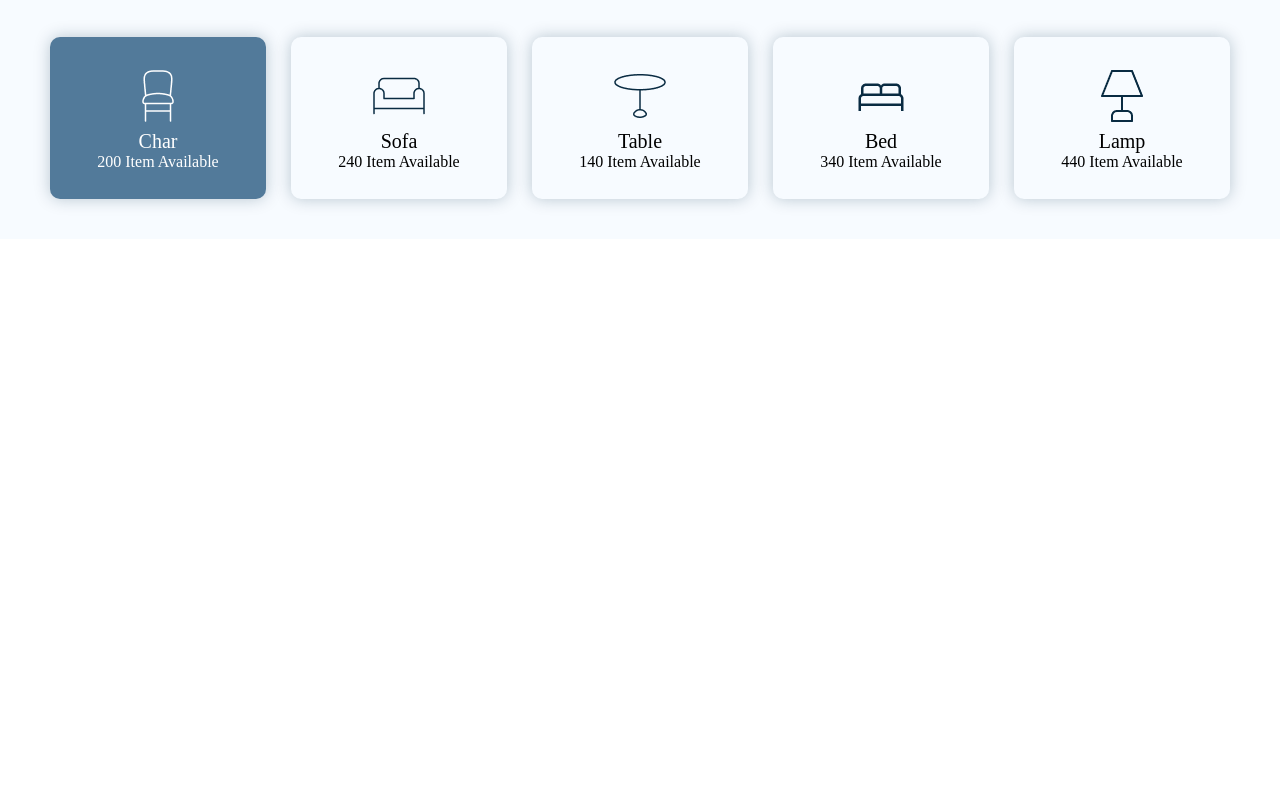
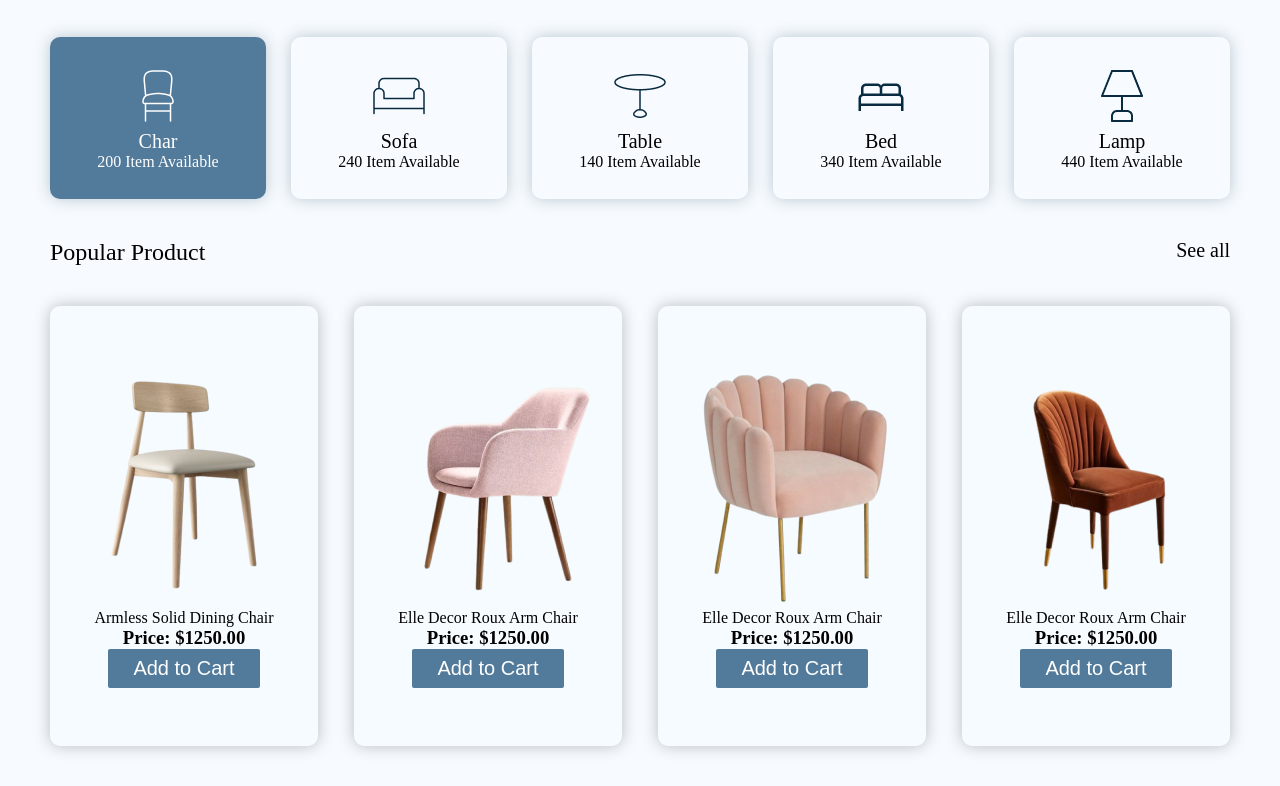
Before and after one commit to shihab103/Furniture-site, a plain HTML site: page index.html in a window 1280 px wide. Shown: the part 766-1552 px from the top of the page. Before the commit the page ends 1005 px from the top, so only its background shows below. Drawn offline with Linux system fonts and the light colour scheme; a web font is replaced by a local one.

Commit message:
populer section

```diff
--- a/index.html
+++ b/index.html
@@ -6,6 +6,7 @@
     <title>Furniture site</title>
     <!-- link css -->
      <link rel="stylesheet" href="style.css">
+     <link rel="stylesheet" href="popular_section.css">
      <!-- google font -->
      <link rel="preconnect" href="https://fonts.googleapis.com">
      <link rel="preconnect" href="https://fonts.gstatic.com" crossorigin>
@@ -94,5 +95,41 @@
         </div>
     </section>
 
+    <!-- popular section -->
+
+    <section>
+        <div class="popular-section mx-width">
+            <div id="popular">
+                <h2>Popular Product</h2>
+                <h3>See all</h3>
+            </div>
+            <div class="popular">
+                <div>
+                    <img src="assets/Chair 1 1.png" alt="">
+                    <p>Armless Solid Dining Chair</p>
+                    <h3>Price: $1250.00</h3>
+                    <button>Add to Cart</button>
+                </div>
+                <div>
+                    <img src="assets/Chair 2 1.png" alt="">
+                    <p>Elle Decor Roux Arm Chair</p>
+                    <h3>Price: $1250.00</h3>
+                    <button>Add to Cart</button>
+                </div>
+                <div>
+                    <img src="assets/1.png" alt="">
+                    <p>Elle Decor Roux Arm Chair</p>
+                    <h3>Price: $1250.00</h3>
+                    <button>Add to Cart</button>
+                </div>
+                <div>
+                    <img src="assets/2.png" alt="">
+                    <p>Elle Decor Roux Arm Chair</p>
+                    <h3>Price: $1250.00</h3>
+                    <button>Add to Cart</button>
+                </div>
+            </div>
+        </div>
+    </section>
 </body>
 </html>
--- /dev/null
+++ b/popular_section.css
@@ -0,0 +1,42 @@
+.popular-section{
+    margin: 0 auto;
+    background: rgb(247, 251, 255);
+    padding: 0 50px;
+    padding-bottom: 40px;
+}
+.popular button{
+    border-radius: 2px;
+    color: #fff;
+    background: rgb(82, 122, 154);
+    font-size: 20px;
+    font-weight: 400;
+    border: none;
+    padding: 8px 25px;
+    cursor: pointer;
+}
+.popular{
+    display: grid;
+    grid-template-columns: repeat(4,1fr);
+    gap: 36px;
+}
+#popular{
+    display: flex;
+    justify-content: space-between;
+    margin-bottom: 40px
+}
+#popular>h2{
+    font-size: 24px;
+    font-weight: 500;
+}
+#popular>h3{
+    font-size: 20px;
+    font-weight: 400;
+}
+.popular>div{
+    height: 440px;
+    text-align: center;
+    align-content: center;
+    border-radius: 10px;
+    box-shadow: 0px 0px 16px 0px rgba(0, 0, 0, 0.25);
+    background: rgb(246, 251, 255);
+}
--- a/style.css
+++ b/style.css
@@ -140,5 +140,7 @@ nav{
 @media screen and (max-width:576px){
     .category{
         grid-template-columns: repeat(2,1fr);
+        padding: 0 10px;
+        gap: 10px;
     }
 }
```
